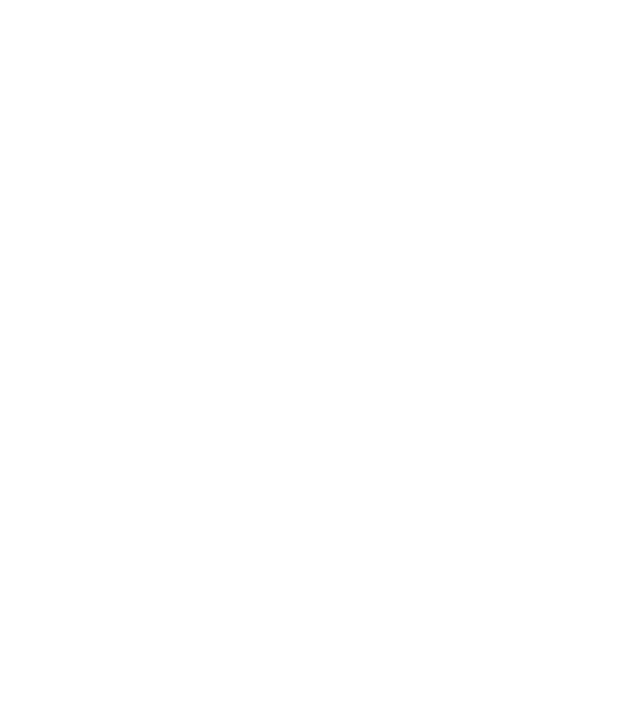
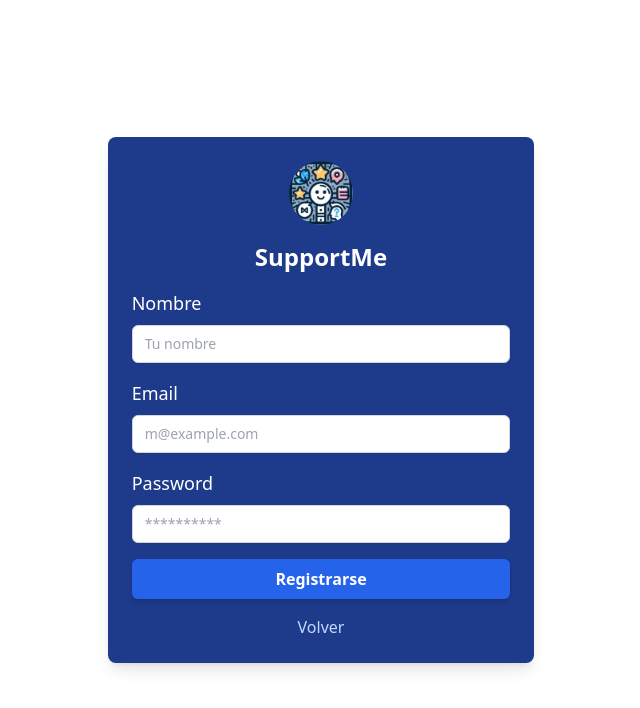
Before and after one commit to dev-code-jsx/React-SupportMe, a React (Vite) app: page /register in a window 1280 px wide. Before the commit this address had no page. Shown: the top 708 px of the page, without its empty margins (319-959 px from the left). Built offline with nearby package versions, Linux system fonts and the light colour scheme.

Commit message:
register functional patient

```diff
--- a/src/components/SheetsComponents.jsx
+++ b/src/components/SheetsComponents.jsx
@@ -64,7 +64,7 @@
                     </Avatar>
                     <div className="flex-1 truncate">
                         <div className="font-medium">{avatarName}</div>
-                        <div className="text-muted-foreground">@{avatarUsername}</div>
+                        <div className="text-muted-foreground">{avatarUsername}</div>
                     </div>
                     <button
                         onClick={() => console.log('Logout')}
--- a/src/pages/auth/Auth.jsx
+++ b/src/pages/auth/Auth.jsx
@@ -5,9 +5,11 @@
 import logo from '../../assets/img/logo.jpeg';
 import { useLogin } from '../../shared/hooks/useLogin';
 import { useState } from 'react';
+import { useNavigate } from 'react-router-dom';
 
 export const Auth = () => {
   const { login, isLoading } = useLogin();
+  const navigate = useNavigate();
 
   const [formState, setFormState] = useState({
     correo: {
@@ -33,6 +35,10 @@
     }));
   };
 
+  const handleRegister = () => {
+    navigate('/register');
+  }
+
   const handleLogin = (event) => {
     event.preventDefault();
     console.log("Login form submitted", formState.correo.value, formState.password.value);
@@ -44,7 +50,7 @@
   return (
     <div className="flex items-center justify-center min-h-screen">
       <Card className="mx-auto w-full sm:w-11/12 md:w-3/4 lg:w-1/2 xl:w-1/3 h-96 flex items-center">
-        <form onSubmit={handleLogin} className="flex flex-col items-center gap-4 p-6 w-full">
+        <form onSubmit={handleLogin} className="flex flex-col items-center  p-6 w-full">
           <img src={logo} width={64} height={64} alt="Company Logo" className="rounded-full" />
           <h2 className="text-2xl font-bold text-white">SupportMe</h2>
           <div className="space-y-4 w-full">
@@ -75,6 +81,12 @@
             <Button type="submit" className="w-full" disabled={isSubmitButtonDisabled}>
               Iniciar Sesión
             </Button>
+            <a
+            onClick={handleRegister}
+            className="text-blue-200 hover:text-blue-400 hover:underline hover:brightness-125 cursor-pointer flex flex-col items-center margin 0"
+          >
+            Regístrate
+          </a>
           </div>
         </form>
       </Card>
--- a/src/pages/registerPaciente/RegisterPaciente.jsx
+++ b/src/pages/registerPaciente/RegisterPaciente.jsx
@@ -1,36 +1,113 @@
-import { Card } from '../../components/Card'
-import { Button } from '../../components/Button'
-import { Input } from '../../components/Input'
-import { Label } from '../../components/Label'
-import logo from '../../assets/img/logo.jpeg'
+import { Card } from '../../components/Card';
+import { Button } from '../../components/Button';
+import { Input } from '../../components/Input';
+import { Label } from '../../components/Label';
+import logo from '../../assets/img/logo.jpeg';
+import { useRegisterUser } from '../../shared/hooks/useRegisterUser';
+import { useState } from 'react';
+import { useNavigate } from 'react-router-dom';
 
 export const RegisterPaciente = () => {
-    //aqui obtener los datos del usuario a registrar y mandarlo al backend, no olvidar mandar el rol
+  // Aquí obtener los datos del usuario a registrar y mandarlos al backend, no olvidar mandar el rol
+  const { register, isLoading } = useRegisterUser();
+  const navigate = useNavigate();
+
+  const [formState, setFormState] = useState({
+    nombre: {
+      value: "",
+      isValid: true,
+      showError: false,
+    },
+    correo: {
+      value: "",
+      isValid: true,
+      showError: false,
+    },
+    password: {
+      value: "",
+      isValid: true,
+      showError: false,
+    },
+  });
+
+  const handleInputValueChange = (e) => {
+    const { id, value } = e.target;
+    setFormState((prevState) => ({
+      ...prevState,
+      [id]: {
+        ...prevState[id],
+        value,
+      },
+    }));
+  };
+
+  const handleRegister = (event) => {
+    event.preventDefault();
+    register(
+      formState.nombre.value,
+      formState.correo.value,
+      formState.password.value
+    );
+  };
+
+  const handleLogin = () => {
+    navigate("/");
+  };
+
+  const isSubmitButtonDisabled = isLoading ||
+    !formState.nombre.value ||
+    !formState.correo.value ||
+    !formState.password.value;
+
   return (
-        <div className="flex items-center justify-center min-h-screen">
-            <Card className="mx-auto w-full sm:w-11/12 md:w-3/4 lg:w-1/2 xl:w-1/3 h-96 flex items-center">
-                <div className="flex flex-col items-center gap-4 p-6 w-full">
+    <div className="flex items-center justify-center min-h-screen bg-white-800">
+      <Card className="mx-auto w-full sm:w-11/12 md:w-3/4 lg:w-1/2 xl:w-1/3 h-auto flex items-center">
+        <form onSubmit={handleRegister} className="flex flex-col items-center gap-4 p-6 w-full">
           <img src={logo} width={64} height={64} alt="Company Logo" className="rounded-full" />
           <h2 className="text-2xl font-bold text-white">SupportMe</h2>
           <div className="space-y-4 w-full">
             <div className="space-y-2">
               <Label htmlFor="nombre">Nombre</Label>
-                            <Input id="nombre" type="nombre" placeholder="Tu nombre" required />
+              <Input
+                id="nombre"
+                type="text"
+                placeholder="Tu nombre"
+                value={formState.nombre.value}
+                onChange={handleInputValueChange}
+                required
+              />
             </div>
             <div className="space-y-2">
-                            <Label htmlFor="email">Email</Label>
-                            <Input id="email" type="email" placeholder="m@example.com" required />
+              <Label htmlFor="correo">Email</Label>
+              <Input
+                id="correo"
+                type="email"
+                placeholder="m@example.com"
+                value={formState.correo.value}
+                onChange={handleInputValueChange}
+                required
+              />
             </div>
             <div className="space-y-2">
               <Label htmlFor="password">Password</Label>
-                            <Input id="password" type="password" required />
+              <Input
+                id="password"
+                type="password"
+                placeholder="**********"
+                value={formState.password.value}
+                onChange={handleInputValueChange}
+                required
+              />
             </div>
-                        <Button type="submit" className="w-full">
-                            Iniciar Sesión
+            <Button onClick={handleRegister} disabled={isSubmitButtonDisabled} type="submit" className="w-full">
+              Registrarse
             </Button>
+            <a onClick={handleLogin} className="text-blue-200 hover:text-blue-400 hover:underline hover:brightness-125 cursor-pointer flex justify-center mt-4">
+                Volver
+            </a>
           </div>
-                </div>
+        </form>
       </Card>
     </div>
   );
-}
+};
--- a/src/routes.jsx
+++ b/src/routes.jsx
@@ -2,9 +2,11 @@
 import { Sidebar } from './pages/sidebar/Sidebar';
 import { Home } from './components/Home'
 import { RegisterPreceptor } from './pages/registerPreceptor/RegisterPreceptor';
+import { RegisterPaciente } from './pages/registerPaciente/RegisterPaciente';
 
 const routes = [
     { path: '/', element: <Auth /> },
+    { path: '/register', element: <RegisterPaciente />},
     {
         path: '/principal',
         element: <Sidebar />,
--- a/src/services/api.jsx
+++ b/src/services/api.jsx
@@ -33,6 +33,7 @@
     try {
         return await apiClient.post('/user/addUser', data);
     } catch (e) {
+        console.log(data)
         return { error: true, e }
     }
 }
--- /dev/null
+++ b/src/shared/hooks/useRegisterUser.jsx
@@ -0,0 +1,32 @@
+import { useState } from "react";
+import { useNavigate } from "react-router-dom";
+import { registerPaciente as registerPacienteRequest } from "../../services/api";
+
+export const useRegisterUser = () => {
+  const [ isLoading, setIsLoading ] = useState(false);
+
+  const navigate = useNavigate();
+
+  const register = async (nombre, correo, password) => {
+    setIsLoading(true);
+
+    const response = await registerPacienteRequest({
+      nombre,
+      correo,
+      password,
+    });
+
+    setIsLoading(false);
+    if (response.error) {
+      return toast.error(
+        response.e?.response?.data || "Ocurrió un error al iniciar sesión"
+      );
+    }
+
+    navigate("/");
+  };
+  return {
+    register,
+    isLoading,
+  };
+};
```
Lines whose indentation alone changed are shown as unchanged.
